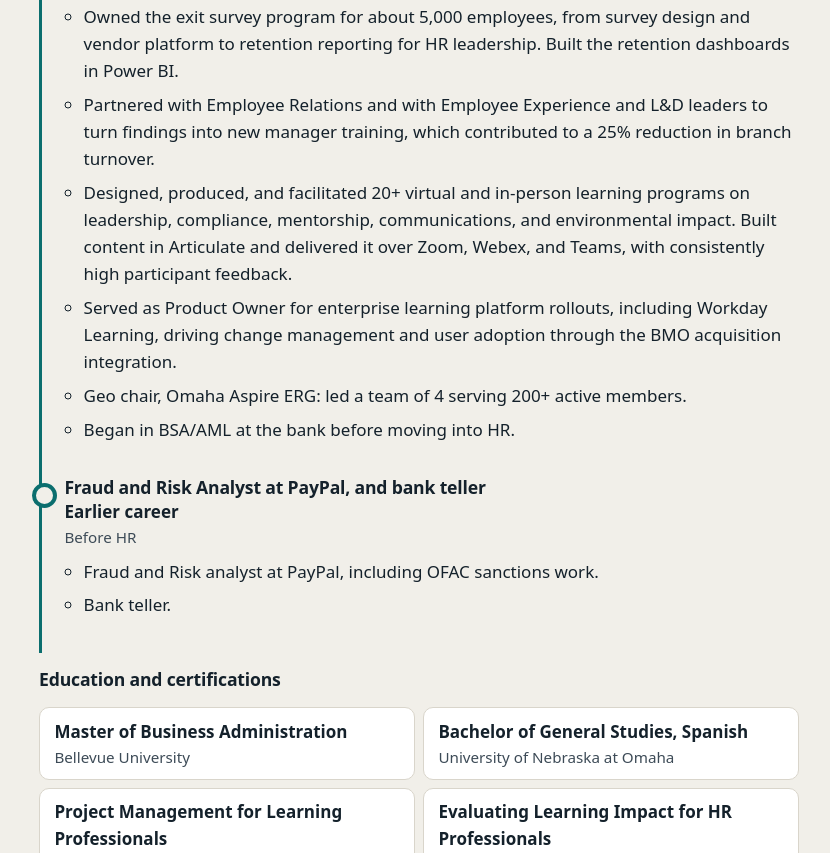
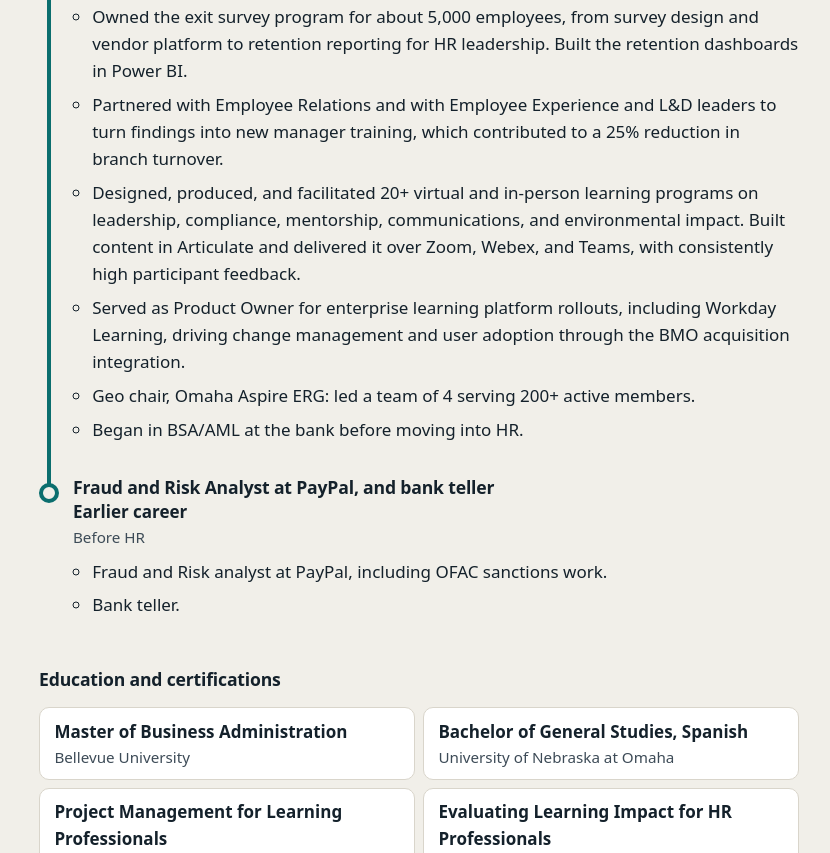
Before and after one commit to beardboss20/ben-lawson, a website: page index.html in a window 1280 px wide. Shown: the part 2381-3234 px from the top of the page, without its empty margins (221-1051 px from the left). Drawn offline with Linux system fonts and the light colour scheme.

Commit message:
Experience timeline: center circles on the line via shared --tl-x; line starts at first circle and ends at last

```diff
--- a/styles.css
+++ b/styles.css
@@ -122,9 +122,12 @@ details.breakdown summary { cursor: pointer; font-weight: 650; min-height: 32px;
 details.breakdown ul { margin: .4rem 0 0; padding-left: 1.2rem; }
 
 /* Timeline */
-.timeline { list-style: none; padding: 0; margin: 1.5rem 0 0; border-left: 3px solid var(--accent); }
-.job { position: relative; padding: 0 0 1.75rem 1.4rem; }
-.job::before { content: ""; position: absolute; left: -10px; top: .35rem; width: 17px; height: 17px; border-radius: 50%; background: var(--bg-alt); border: 4px solid var(--accent); }
+.timeline { --tl-x: 10px; --tl-line: 4px; --tl-dot: 20px; --tl-dot-top: .35rem; --tl-center: calc(var(--tl-dot-top) + var(--tl-dot) / 2); list-style: none; padding: 0; margin: 1.5rem 0 0; }
+.job { position: relative; padding: 0 0 1.75rem calc(var(--tl-x) + 1.5rem); }
+/* The circle is centered on --tl-x; the line segment runs from this circle's center to the next circle's center, so the line starts and ends at circle centers. */
+.job::before { content: ""; position: absolute; z-index: 1; box-sizing: border-box; left: var(--tl-x); top: var(--tl-dot-top); width: var(--tl-dot); height: var(--tl-dot); transform: translateX(-50%); border-radius: 50%; background: var(--bg-alt); border: 4px solid var(--accent); }
+.job::after { content: ""; position: absolute; left: var(--tl-x); width: var(--tl-line); transform: translateX(-50%); top: var(--tl-center); bottom: calc(-1 * var(--tl-center)); background: var(--accent); }
+.job:last-child::after { display: none; }
 .job-head h3 { margin: 0; }
 .org { margin: 0; font-weight: 650; }
 .dates { margin: 0 0 .25rem; color: var(--ink-soft); font-size: .95rem; }
```
Also changed, not shown: tests/site.test.js (+9 -0 lines).
